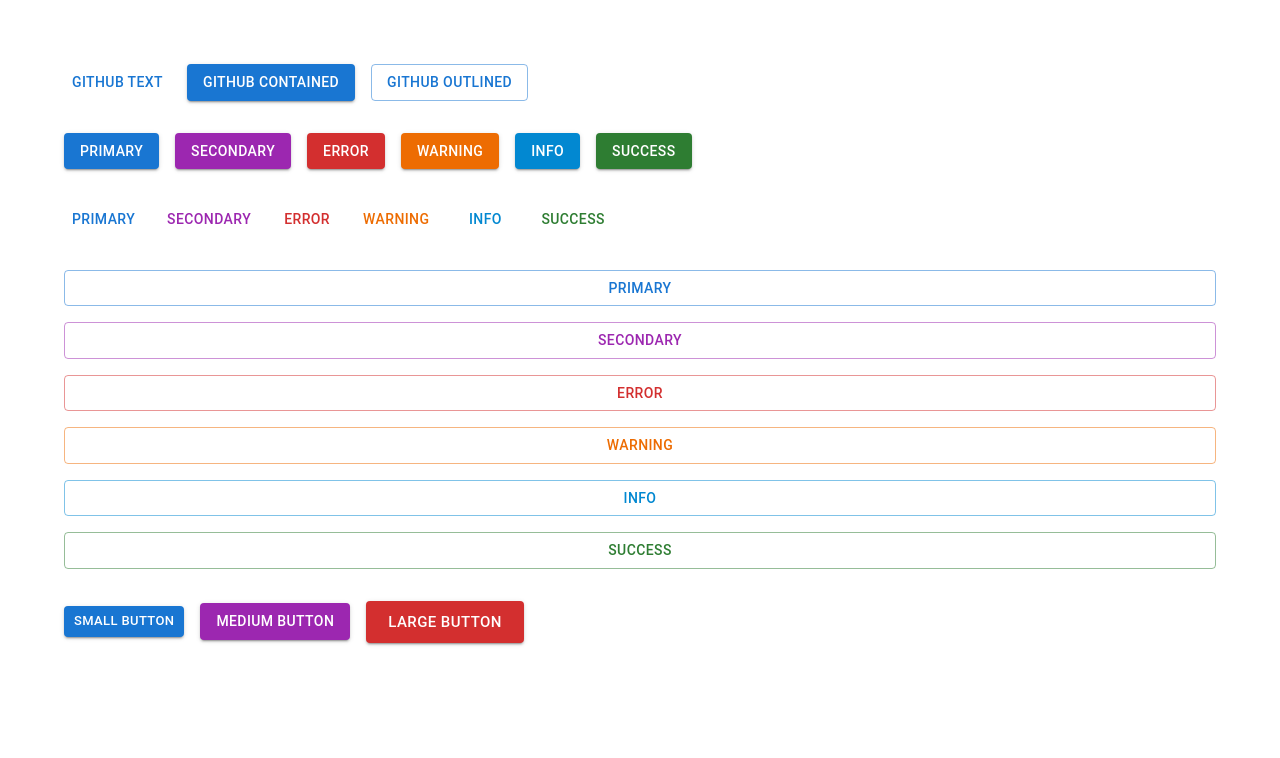
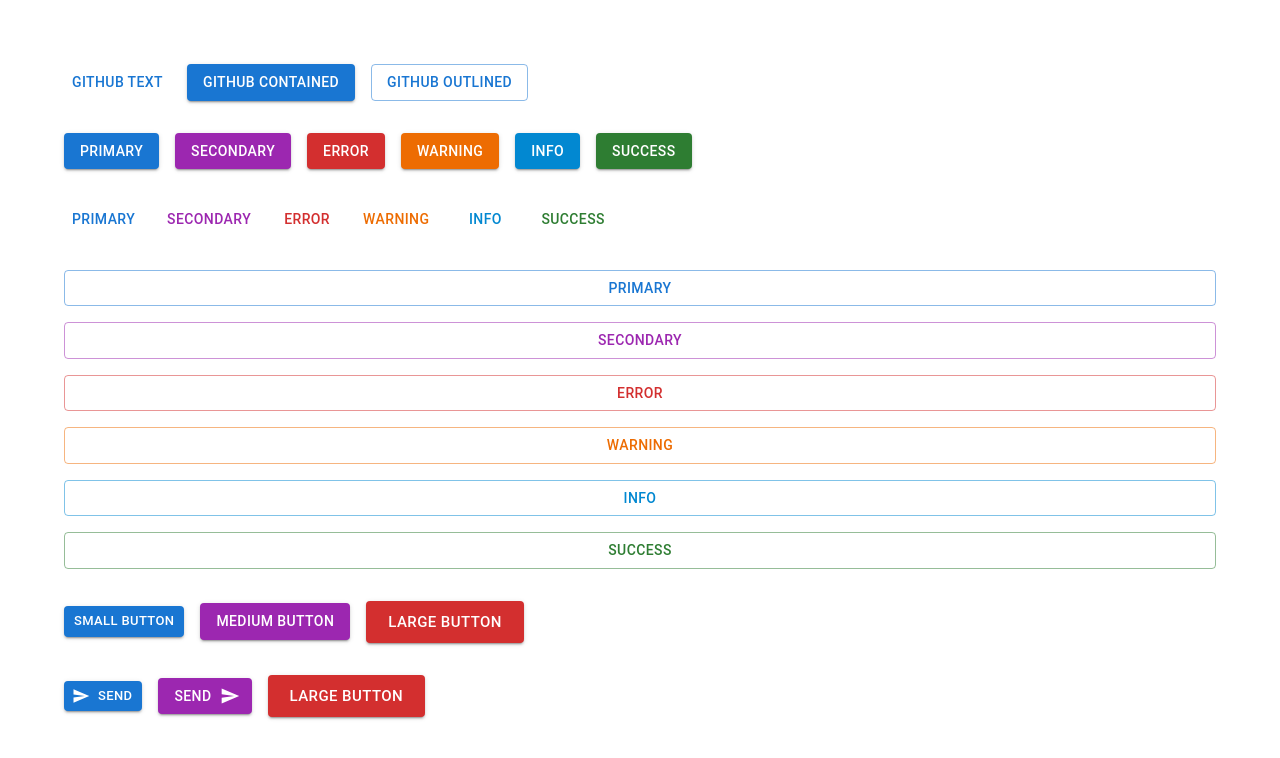
Before and after one commit to sksuraj17/react-mui, a React (Create React App) app: page / in a window 1280 px wide. Shown: the top 758 px of the page. Built offline with nearby package versions, Linux system fonts and the light colour scheme.

Commit message:
MuiButton commit 5

```diff
--- a/package.json
+++ b/package.json
@@ -5,6 +5,7 @@
   "dependencies": {
     "@emotion/react": "^11.8.2",
     "@emotion/styled": "^11.8.1",
+    "@mui/icons-material": "^5.5.1",
     "@mui/material": "^5.5.1",
     "@testing-library/jest-dom": "^5.16.2",
     "@testing-library/react": "^12.1.4",
--- a/src/components/MuiButton.tsx
+++ b/src/components/MuiButton.tsx
@@ -1,5 +1,6 @@
 import { Button } from "@mui/material"
 import { Stack } from "@mui/material"
+import SendIcon from '@mui/icons-material/Send';
 
 export const MuiButton = () => {
   return (
@@ -40,6 +41,11 @@
         <Button variant='contained' color='secondary' size='medium'>Medium Button</Button>
         <Button variant='contained' color='error' size='large'>Large Button</Button>
     </Stack>
+    <Stack display='block' spacing={2} direction='row'>
+        <Button variant='contained' color='primary' size='small' startIcon={<SendIcon />}>Send</Button>
+        <Button variant='contained' color='secondary' size='medium' endIcon={<SendIcon />}>Send</Button>
+        <Button variant='contained' color='error' size='large'>Large Button</Button>
+    </Stack>
     </Stack>
   )
 }
```
Also changed, not shown: 1 other file (tests, documents, lock files or other folders).
